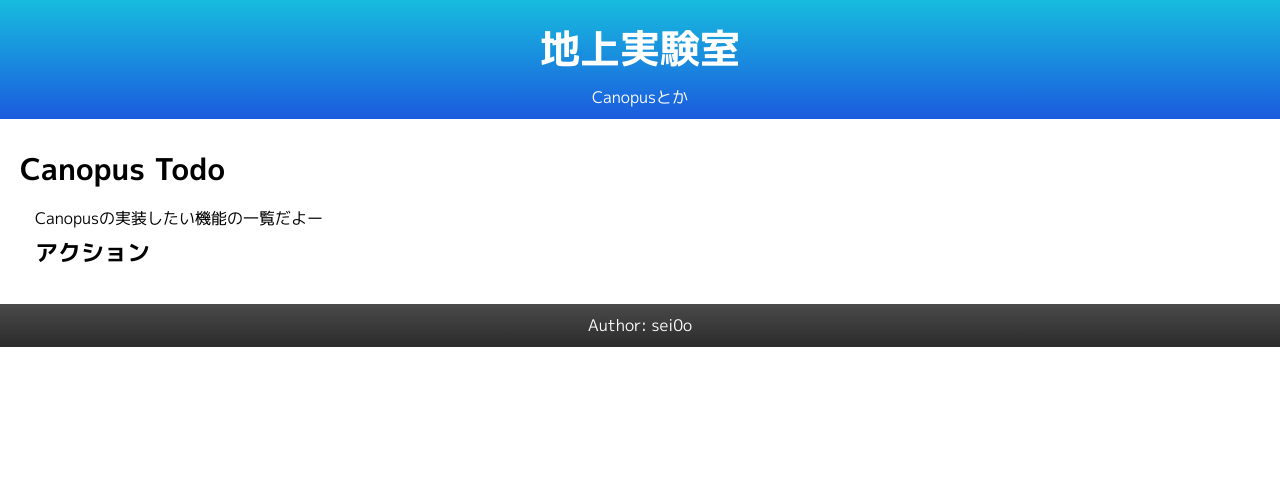
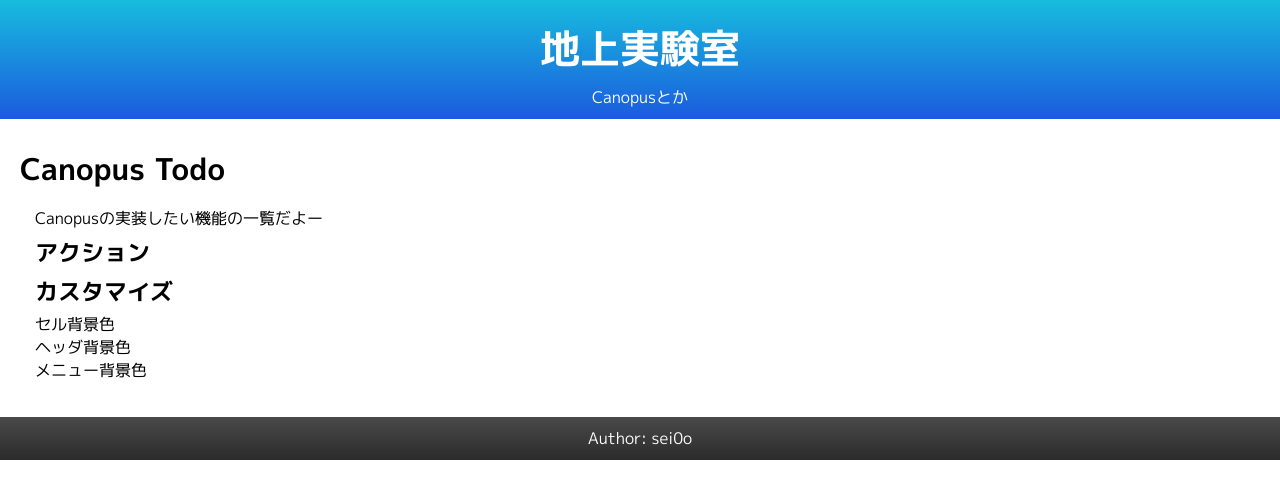
Before and after one commit to sei0o/sei0o.github.io, a Jekyll site: the page built from _posts/2014-9-16-canopus.md, in a window 1280 px wide. Shown: the top 499 px of the page. Built offline with Jekyll 4.4.1, drawn with Linux system fonts in a browser that asks for light colours.

Commit message:
canopusとか2

```diff
--- a/_includes/header.html
+++ b/_includes/header.html
@@ -1,4 +1,4 @@
 <header id="root_header">
-	<h1>{{ site.name }}</h1>
+	<h1><a href="/">{{ site.name }}</a></h1>
 	<p>{{ site.description }}</p>
 </header>
--- a/_posts/2014-9-16-canopus.md
+++ b/_posts/2014-9-16-canopus.md
@@ -6,3 +6,9 @@ title: Canopus Todo
 Canopusの実装したい機能の一覧だよー
 
 ## アクション
+
+## カスタマイズ
+
+- セル背景色
+- ヘッダ背景色
+- メニュー背景色
--- a/assets/css/index.css
+++ b/assets/css/index.css
@@ -44,6 +44,11 @@ main {
   text-align: center;
   background-image: linear-gradient(to bottom, #17bcde 0%, #1b5bde 100%);
 }
+#root_header a:link, #root_header a:visited, #root_header a:focus, #root_header a:active {
+  text-decoration: none;
+  color: white;
+  font-family: "mplus-1p-bold", "Helvetica Neue", sans-serif;
+}
 
 #root_footer {
   padding: 10px;
--- a/assets/css/index.scss
+++ b/assets/css/index.scss
@@ -47,6 +47,11 @@ main{
 	text-align: center;
 
 	background-image: linear-gradient(to bottom, #17BCDE 0%, #1B5BDE 100%);
+	a:link, a:visited, a:focus, a:active{
+		text-decoration: none;
+		color:white;
+		font-family: "mplus-1p-bold", "Helvetica Neue", sans-serif;
+	}
 }
 #root_footer{
 	padding: 10px;
```
